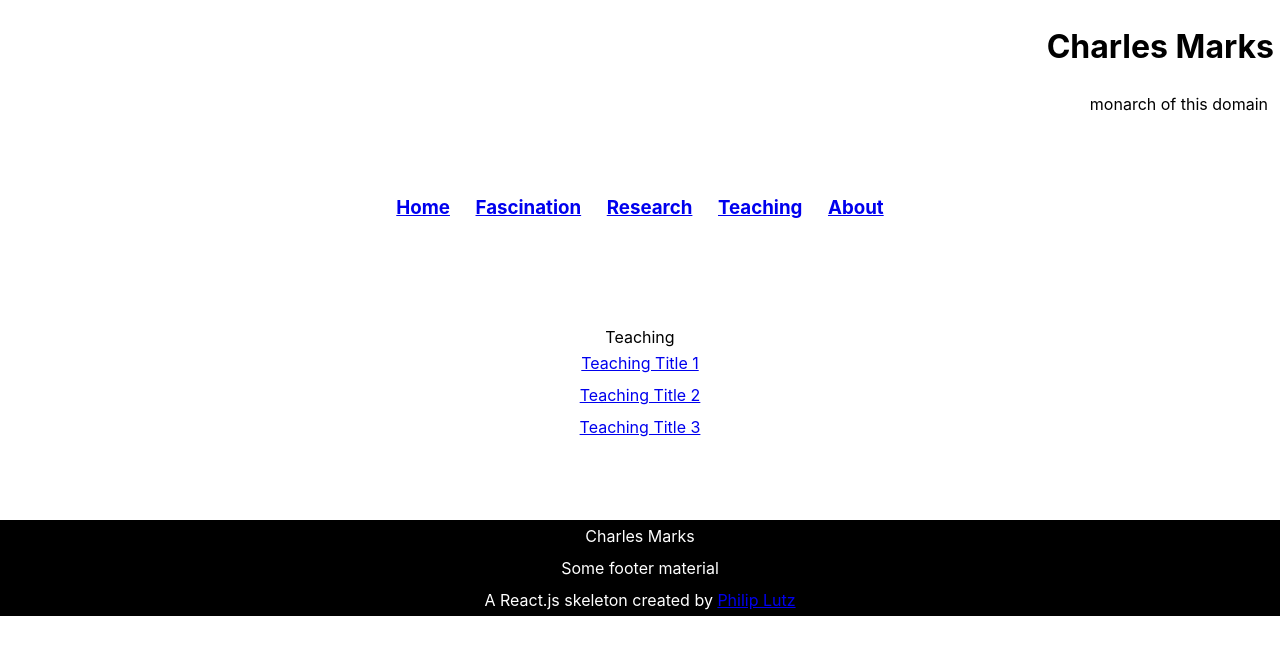
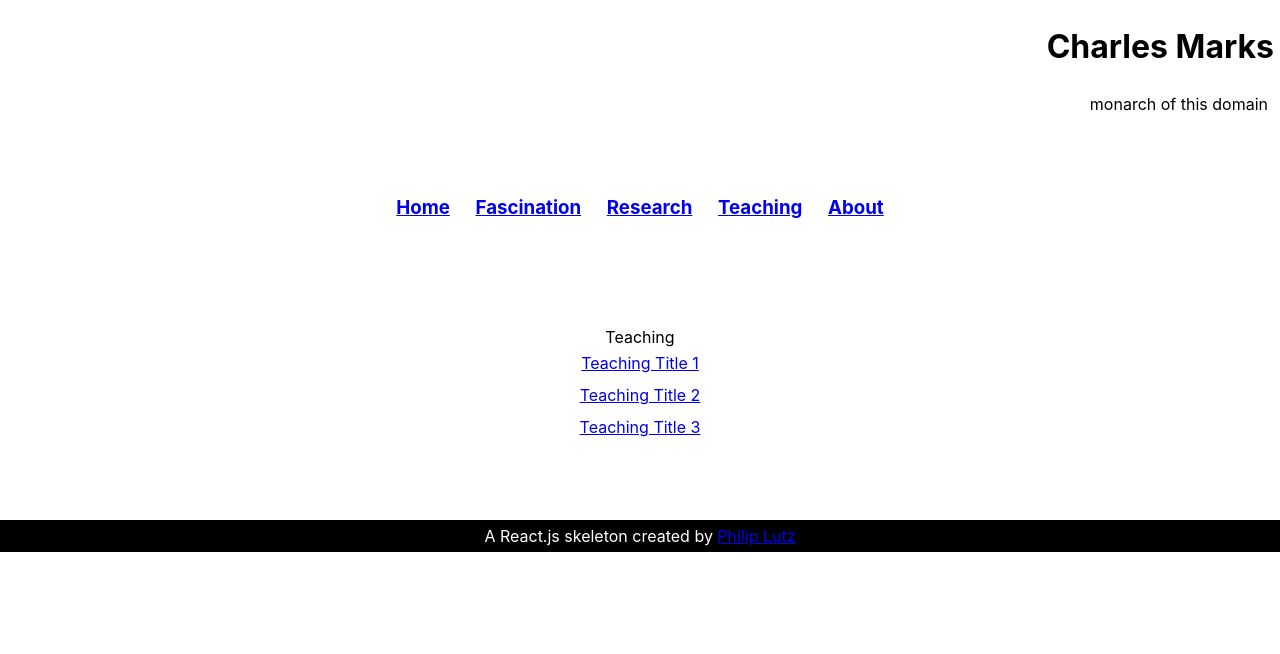
Before and after one commit to cmarkymark/portfolio-marks, a React (Create React App) app: page /teaching in a window 1280 px wide. Shown: the top 654 px of the page. Built offline with nearby package versions, Linux system fonts and the light colour scheme.

Commit message:
Update Footer.js

```diff
--- a/src/components/footer/Footer.js
+++ b/src/components/footer/Footer.js
@@ -5,8 +5,6 @@ const Footer = ({footer}) => {
   return (
     <footer>
       <div>
-        <p>Charles Marks</p>
-        <p>Some footer material</p>
         <p>A React.js skeleton created by <a
           href="https://github.com/philipLutz"
           target="_blank"
```
